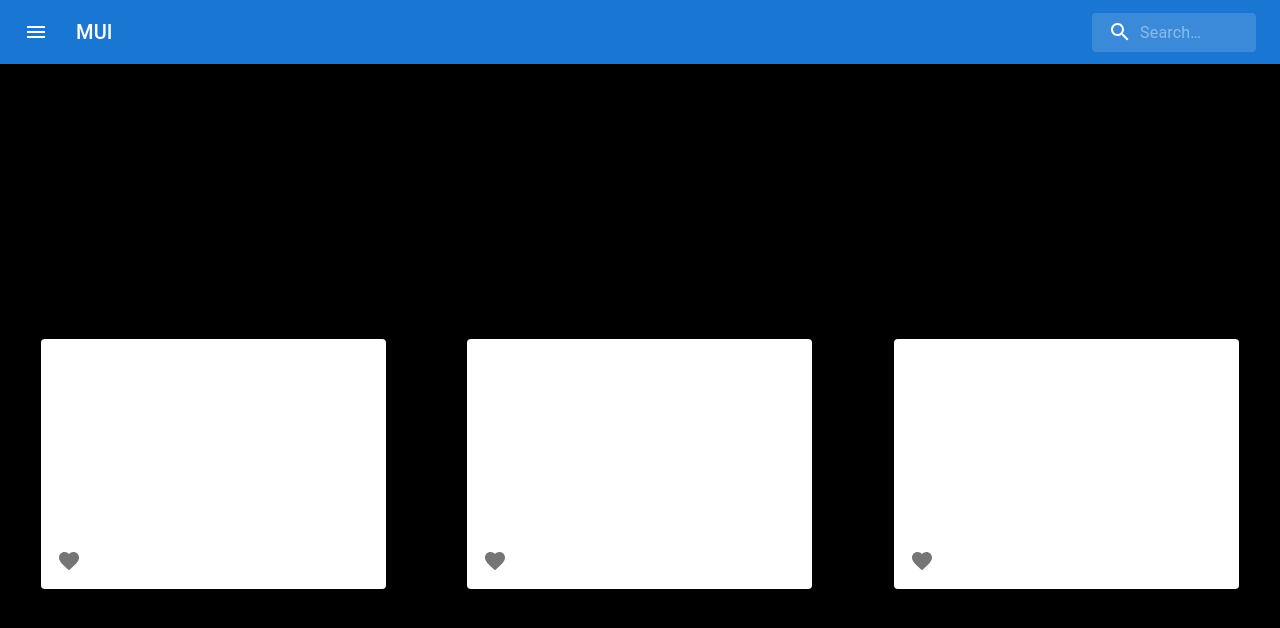
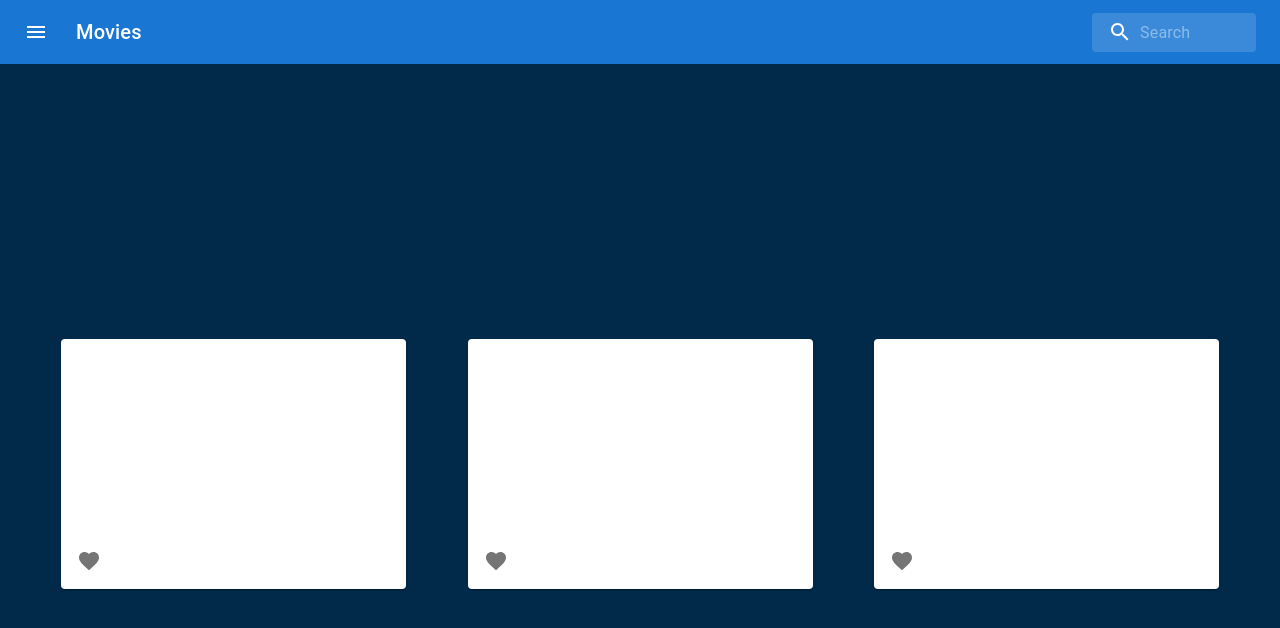
Before and after one commit to melekabbassi/react-project, a React (Create React App) app: page / in a window 1280 px wide. Shown: the top 628 px of the page. Built offline with nearby package versions, Linux system fonts and the light colour scheme.

Commit message:
same + changed bgcolor

```diff
--- a/src/App.css
+++ b/src/App.css
@@ -1,18 +1,7 @@
 .App {
   min-height: 100vh;
-  background: black;
+  background: #012a4a;
   display: flex;
-  justify-content: space-around;
+  justify-content: space-evenly;
   align-items: center;
 }
-
-.Card{
-  height: 200px;
-  width: 300px;
-  background: rgb(223, 106, 106);
-  border-radius: 15px;
-  display: flex;
-  flex-direction: column;
-  justify-content: space-around;
-  align-items: center;
-}
--- a/src/components/Bar.js
+++ b/src/components/Bar.js
@@ -70,14 +70,14 @@ export default function SearchBar() {
             component="div"
             sx={{ flexGrow: 1, display: { xs: 'none', sm: 'block' } }}
           >
-            MUI
+            Movies
           </Typography>
           <Search>
             <SearchIconWrapper>
               <SearchIcon />
             </SearchIconWrapper>
             <StyledInputBase
-              placeholder="Search…"
+              placeholder="Search"
               inputProps={{ 'aria-label': 'search' }}
             />
           </Search>
```
